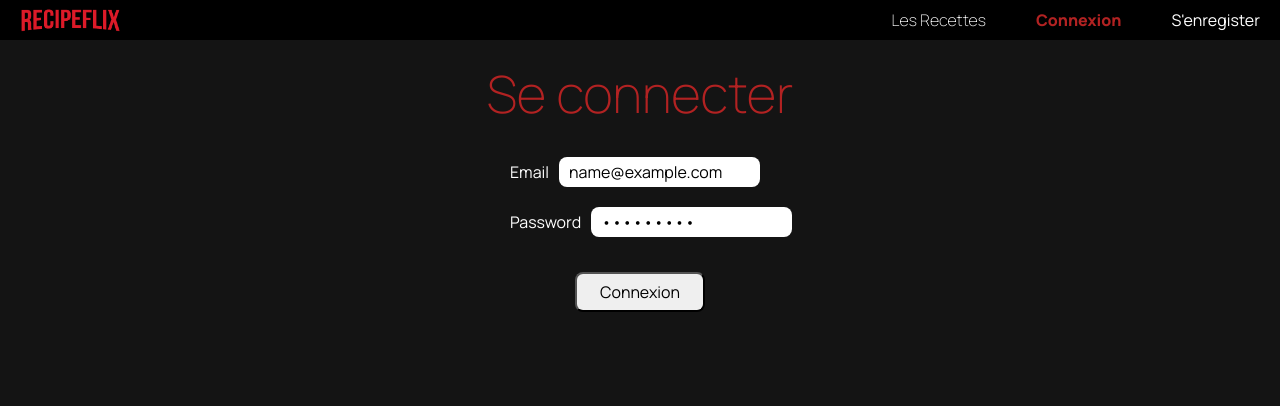
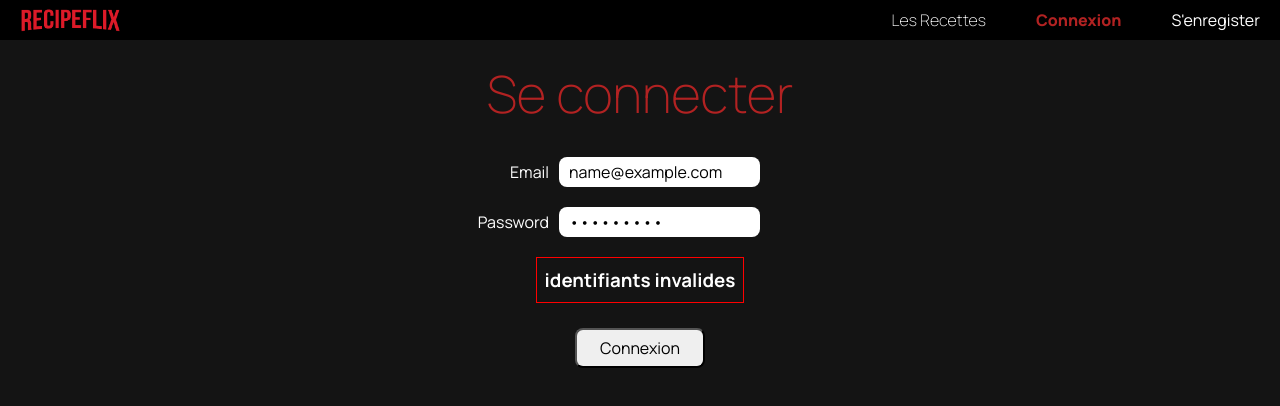
Before and after one commit to lepfau/recipeflix-client, a React (Create React App) app: page /signin in a window 1280 px wide. Both pictures are taken after typing "name@example.com", "Sample123" into the empty fields and a click on the button "Connexion". Shown: the top 406 px of the page. Built offline with nearby package versions, Linux system fonts and the light colour scheme; no server answers.

Commit message:
css fixes et messages d'erreur

```diff
--- a/src/components/Forms/FormSignin.jsx
+++ b/src/components/Forms/FormSignin.jsx
@@ -10,6 +10,7 @@ class FormSignin extends Component {
   state = {
     email: "",
     password: "",
+    error: "",
   };
 
   handleChange = (event) => {
@@ -30,7 +31,10 @@ class FormSignin extends Component {
       })
       .catch((error) => {
         console.log(error);
-        // Display error message here, if you set the state
+        setTimeout(() => {
+          this.setState({ error: "" });
+        }, 3000);
+        this.setState({ error: "identifiants invalides" });
       });
   };
 
@@ -42,6 +46,7 @@ class FormSignin extends Component {
     return (
       <div>
         <h1 className="recettes-title">Se connecter</h1>
+        <h1>{this.props.message}</h1>
         <div className="signup-form-container">
           <form
             onChange={this.handleChange}
@@ -56,6 +61,19 @@ class FormSignin extends Component {
               <label htmlFor="password">Password</label>
               <input type="password" id="password" name="password" />
             </div>
+            {this.state.error.length > 0 && (
+              <h3
+                style={{
+                  border: "1px solid red",
+                  padding: "8px",
+                  alignSelf: "center",
+                  marginTop: "10px",
+                }}
+              >
+                {this.state.error}
+              </h3>
+            )}
+
             <button className="btn-sign">Connexion</button>
           </form>
         </div>
--- a/src/components/Forms/FormSignup.jsx
+++ b/src/components/Forms/FormSignup.jsx
@@ -99,7 +99,9 @@ class FormSignup extends Component {
                 name="userName"
               />
             </div>
-            <p style={{ margin: "20px" }}>* Champs obligatoires</p>
+            <p style={{ margin: "20px", alignSelf: "center" }}>
+              * Champs obligatoires
+            </p>
             <button className="btn-sign">S'enregistrer</button>
           </form>
         </div>
--- a/src/components/OneRecipe.jsx
+++ b/src/components/OneRecipe.jsx
@@ -18,6 +18,7 @@ function OneRecipe(props) {
   );
   const [user, setUser] = useState("");
   const [btnStyle, setBtnStyle] = useState("Ajouter aux favoris");
+  const [message, setMessage] = useState("");
 
   useEffect(() => {
     apiHandler
@@ -40,7 +41,9 @@ function OneRecipe(props) {
 
   function handleSubmit(event) {
     event.preventDefault();
-    apiHandler.addRate(props.match.params.id, noteComment).then((resp) => {
+    apiHandler
+      .addRate(props.match.params.id, noteComment)
+      .then((resp) => {
         apiHandler
           .getOneRecipe(props.match.params.id)
           .then((resp) => {
@@ -50,6 +53,12 @@ function OneRecipe(props) {
           .catch((err) => {
             console.log(err);
           });
+      })
+      .catch((err) => {
+        setMessage(err.response.data.message);
+        setTimeout(() => {
+          setMessage("");
+        }, 3000);
       });
   }
 
@@ -174,6 +183,19 @@ function OneRecipe(props) {
                     Poster la note et/ou le commentaire
                   </button>
                 </form>
+
+                {message.length > 0 && (
+                  <h3
+                    style={{
+                      border: "1px solid red",
+                      padding: "8px",
+                      alignSelf: "center",
+                      marginTop: "10px",
+                    }}
+                  >
+                    {message}{" "}
+                  </h3>
+                )}
               </Box>
             </div>
           </div>
--- a/src/styles/FormSignup.css
+++ b/src/styles/FormSignup.css
@@ -3,6 +3,7 @@
   flex-direction: column;
   color: white;
   width: 35vh;
+  align-items: flex-end;
 }
 
 .signup-form-container {
```
Lines whose indentation alone changed are shown as unchanged.
